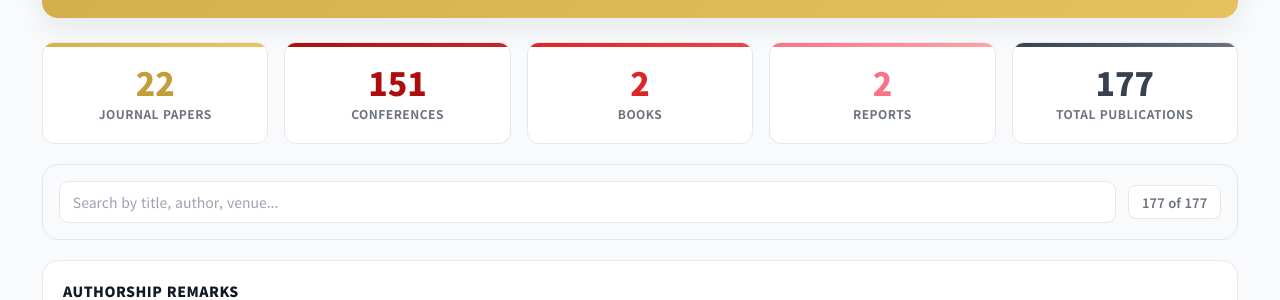
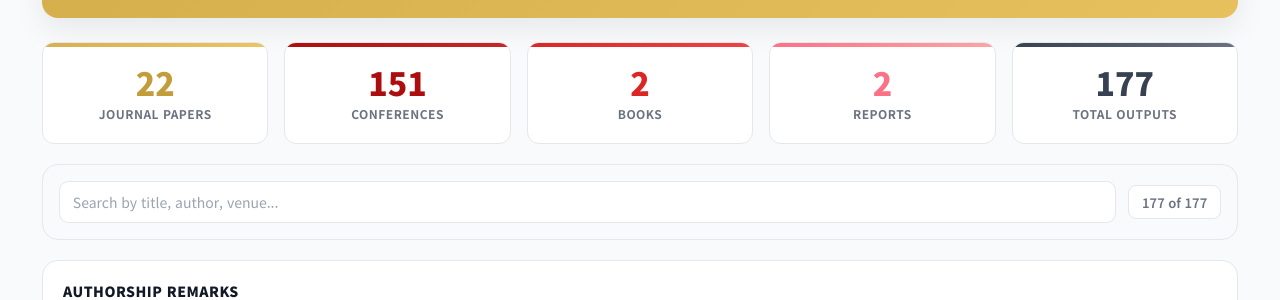
Before and after one commit to FinDS-Lab/site, a Jekyll site: the page built from publications.html, in a window 1280 px wide and 900 px high. Shown: the part 300-600 px from the top of the window. Built offline with Jekyll 4.4.1, drawn with Linux system fonts in a browser that asks for light colours; nearby versions of some CDN libraries.

Commit message:
Update publications.html

```diff
--- a/publications.html
+++ b/publications.html
@@ -389,7 +389,7 @@ permalink: /publications.html
     </div>
     <div class="pub-stat-card total-stat">
       <div class="pub-stat-number" id="totalPubCount">0</div>
-      <div class="pub-stat-label">Total Publications</div>
+      <div class="pub-stat-label">Total Outputs</div>
     </div>
   </div>
 </section>
```
